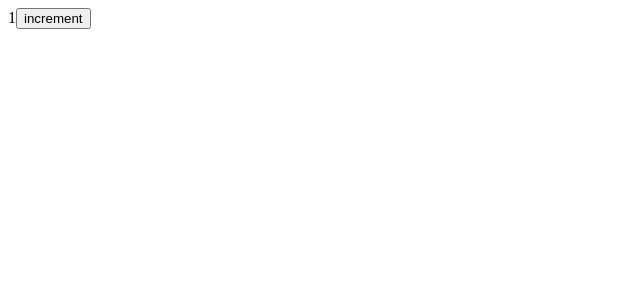
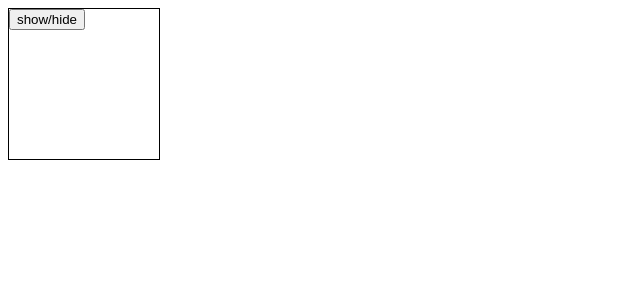
Before and after one commit to daniahih/appleSeeds-React, a React (Create React App) app: page / in a window 1280 px wide. Shown: the top 300 px of the page, without its empty margins (0-640 px from the left). Built offline with nearby package versions, Linux system fonts and the light colour scheme.

Commit message:
added 6.2

```diff
--- a/src/components/6.2_hide_and_seek/6.2_hide_and_seek.js
+++ b/src/components/6.2_hide_and_seek/6.2_hide_and_seek.js
@@ -1,21 +1,18 @@
-import React, { useState } from 'react';
+import React ,{useState} from "react"
 import './6.2.css'
 const Box = () =>{
-    const [show, setShow] = useState(true);
-    function toggleShow() {
-        setShow(!show);
+     const [isVisable,setApperance] = useState(false)
+      const clickHandler =()=>{
+        setApperance(!isVisable)
       }
+    return(
 
-
-    return (
-
-    <div className='parentBox' >
-        <button onClick={toggleShow}> show/hide </button>
-        <div className='box'>
-
-        </div>
+    <div className="parentBox">
+<button onClick={clickHandler}>
+show/hide
+</button>
+{isVisable && <div className="box"></div>}
     </div>
     )
 }
-
  export default Box
--- a/src/index.js
+++ b/src/index.js
@@ -1,12 +1,11 @@
 import React from 'react';
 import ReactDOM from 'react-dom/client';
 import reportWebVitals from './reportWebVitals';
-
-import Counter from './components/6.1_increment/6.1_increment';
+import Box from './components/6.2_hide_and_seek/6.2_hide_and_seek';
 const root = ReactDOM.createRoot(document.getElementById('root'));
 root.render(
     <div>
-<Counter/>
+<Box/>
     </div>
 )
 
```
